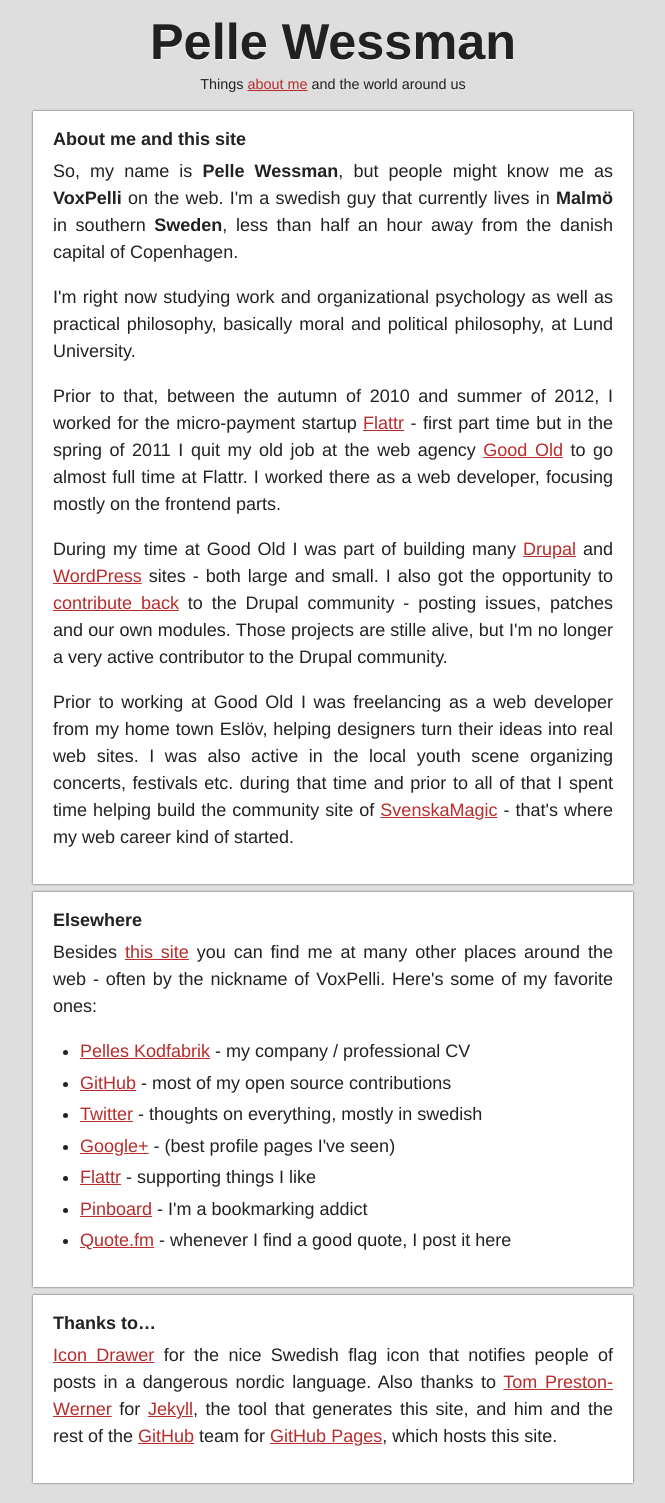
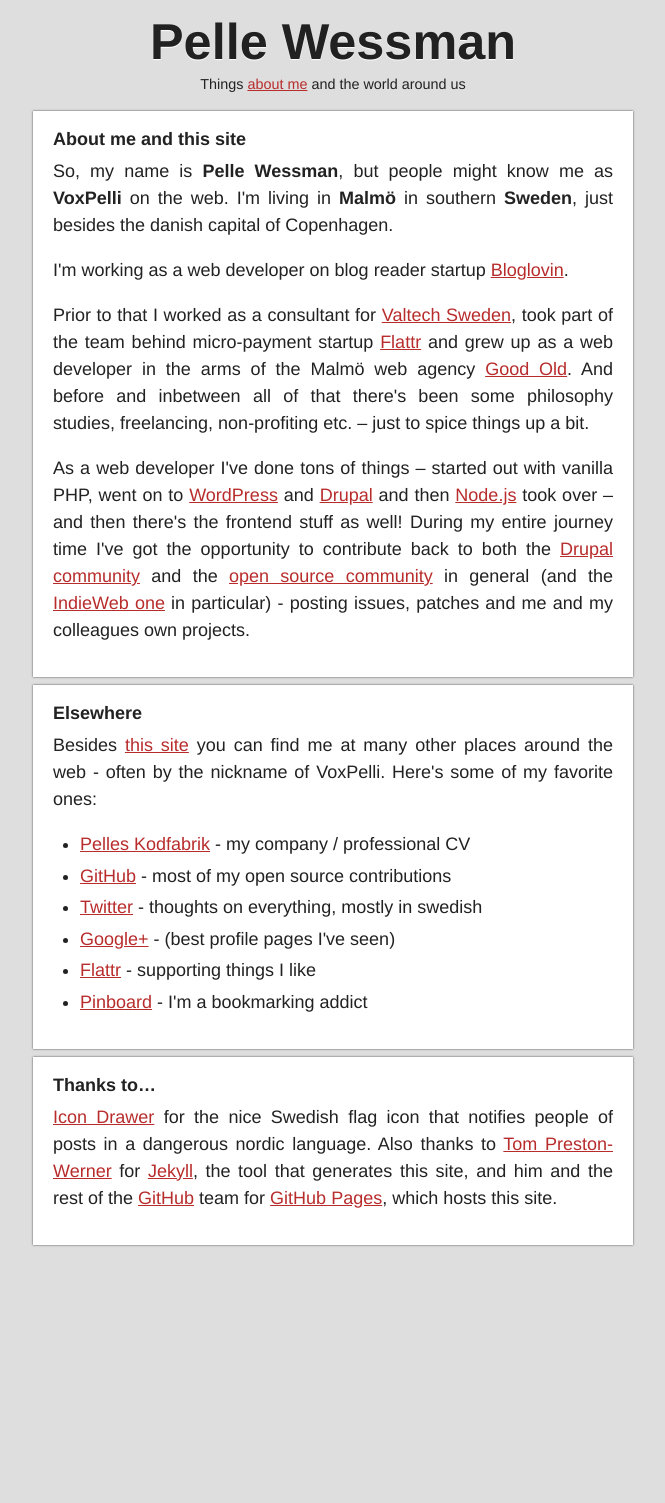
Before and after one commit to voxpelli/voxpelli.github.com, a Jekyll site: the page built from about.html, in a window 1280 px wide. Shown: the whole page, without its empty margins (307-972 px from the left). Built offline with Jekyll 4.4.1, drawn with Linux system fonts in a browser that asks for light colours; comment, search, counter and statistics services are not loaded; after the commit the page ends 1265 px from its top, so only the background shows below that.

Commit message:
New about page text

```diff
--- a/about.html
+++ b/about.html
@@ -1,21 +1,20 @@
 ---
 layout: default
 title: About Pelle Wessman
-classes: vcard
+classes: h-card vcard
 ---
 
 <article>
   <h2>About me and this site</h2>
-  <p>So, my name is <strong class="fn">Pelle Wessman</strong>, but people might know me as <strong class="nickname">VoxPelli</strong> on the web. I'm a swedish guy that currently lives in <span class="adr"><strong class="locality">Malmö</strong> in southern <strong class="country-name">Sweden</strong></span>, less than half an hour away from the danish capital of Copenhagen.</p>
-  <p>I'm right now studying work and organizational psychology as well as practical philosophy, basically moral and political philosophy, at Lund University.</p>
-  <p>Prior to that, between the autumn of 2010 and summer of 2012, I worked for the micro-payment startup <a href="http://flattr.com/" class="org">Flattr</a> - first part time but in the spring of 2011 I quit my old job at the web agency <a href="http://goodold.se/">Good Old</a> to go almost full time at Flattr. I worked there as a <span class="title">web developer</span>, focusing mostly on the frontend parts.</p>
-  <p>During my time at Good Old I was part of building many <a href="http://drupal.org/">Drupal</a> and <a href="http://wordpress.org/">WordPress</a> sites - both large and small. I also got the opportunity to <a href="http://drupal.org/user/341713" rel="me">contribute back</a> to the Drupal community - posting issues, patches and our own modules. Those projects are stille alive, but I'm no longer a very active contributor to the Drupal community.</p>
-  <p>Prior to working at Good Old I was freelancing as a web developer from my home town Eslöv, helping designers turn their ideas into real web sites. I was also active in the local youth scene organizing concerts, festivals etc. during that time and prior to all of that I spent time helping build the community site of <a href="http://www.svenskamagic.com/">SvenskaMagic</a> - that's where my web career kind of started.</p>
+  <p>So, my name is <strong class="p-name fn">Pelle Wessman</strong>, but people might know me as <strong class="p-nickname nickname">VoxPelli</strong> on the web. I'm living in <span class="h-adr adr"><strong class="p-locality locality">Malmö</strong> in southern <strong class="p-country-name country-name">Sweden</strong></span>, just besides the danish capital of Copenhagen.</p>
+  <p>I'm working as a <span class="p-job-title title">web developer</span> on blog reader startup <a href="http://www.bloglovin.com/" class="p-org org">Bloglovin</a>.</p>
+  <p>Prior to that I worked as a consultant for <a href="https://valtech.se/">Valtech Sweden</a>, took part of the team behind micro-payment startup <a href="http://flattr.com/">Flattr</a> and grew up as a web developer in the arms of the Malmö web agency <a href="http://goodold.se/">Good Old</a>. And before and inbetween all of that there's been some philosophy studies, freelancing, non-profiting etc. – just to spice things up a bit.</p>
+  <p>As a web developer I've done tons of things – started out with vanilla PHP, went on to <a href="http://wordpress.org/">WordPress</a> and <a href="http://drupal.org/">Drupal</a> and then <a href="https://npmjs.org/~voxpelli" rel="me">Node.js</a> took over – and then there's the frontend stuff as well! During my entire journey time I've got the opportunity to contribute back to both the <a href="http://drupal.org/user/341713" rel="me">Drupal community</a> and the <a rel="me" href="https://github.com/voxpelli">open source community</a> in general (and the <a href="http://indiewebcamp.com/User:Kodfabrik.se" rel="me">IndieWeb one</a> in particular) - posting issues, patches and me and my colleagues own projects.</p>
 </article>
 
 <section>
   <h2>Elsewhere</h2>
-  <p>Besides <a rel="me" class="url uid" href="/">this site</a> you can find me at many other places around the web - often by the nickname of VoxPelli. Here's some of my favorite ones:</p>
+  <p>Besides <a rel="me" class="u-url u-uid url uid" href="/">this site</a> you can find me at many other places around the web - often by the nickname of VoxPelli. Here's some of my favorite ones:</p>
   <ul>
     <li><a rel="me" class="url" href="http://kodfabrik.se/">Pelles Kodfabrik</a> - my company / professional CV</li>
     <li><a rel="me" href="https://github.com/voxpelli">GitHub</a> - most of my open source contributions</li>
@@ -23,7 +22,6 @@
     <li><a rel="me" href="https://plus.google.com/114892733479367518317">Google+</a> - (best profile pages I've seen)</li>
     <li><a rel="me" href="https://flattr.com/profile/voxpelli">Flattr</a> - supporting things I like</li>
     <li><a rel="me" href="https://pinboard.in/u:voxpelli">Pinboard</a> - I'm a bookmarking addict</li>
-    <li><a rel="me" href="http://quote.fm/voxpelli/">Quote.fm</a> - whenever I find a good quote, I post it here</li>
   </ul>
 </section>
 
```
